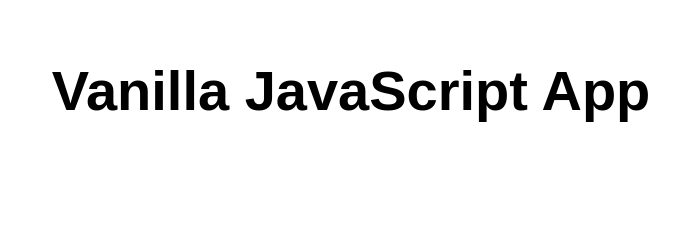
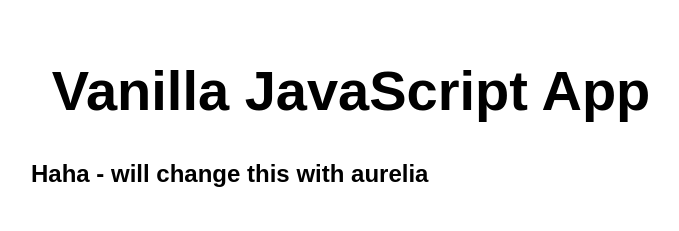
Before and after one commit to PoDaC/my-first-static-web-app, a plain HTML site: page index.html in a window 1280 px wide. Shown: the whole page, without its empty margins (289-968 px from the left). Drawn offline with Linux system fonts and the light colour scheme.

Commit message:
small change

```diff
--- a/index.html
+++ b/index.html
@@ -11,6 +11,7 @@
 <body>
   <main>
     <h1>Vanilla JavaScript App</h1>
+    <h2>Haha - will change this with aurelia</h2>
   </main>
 </body>
 
```
